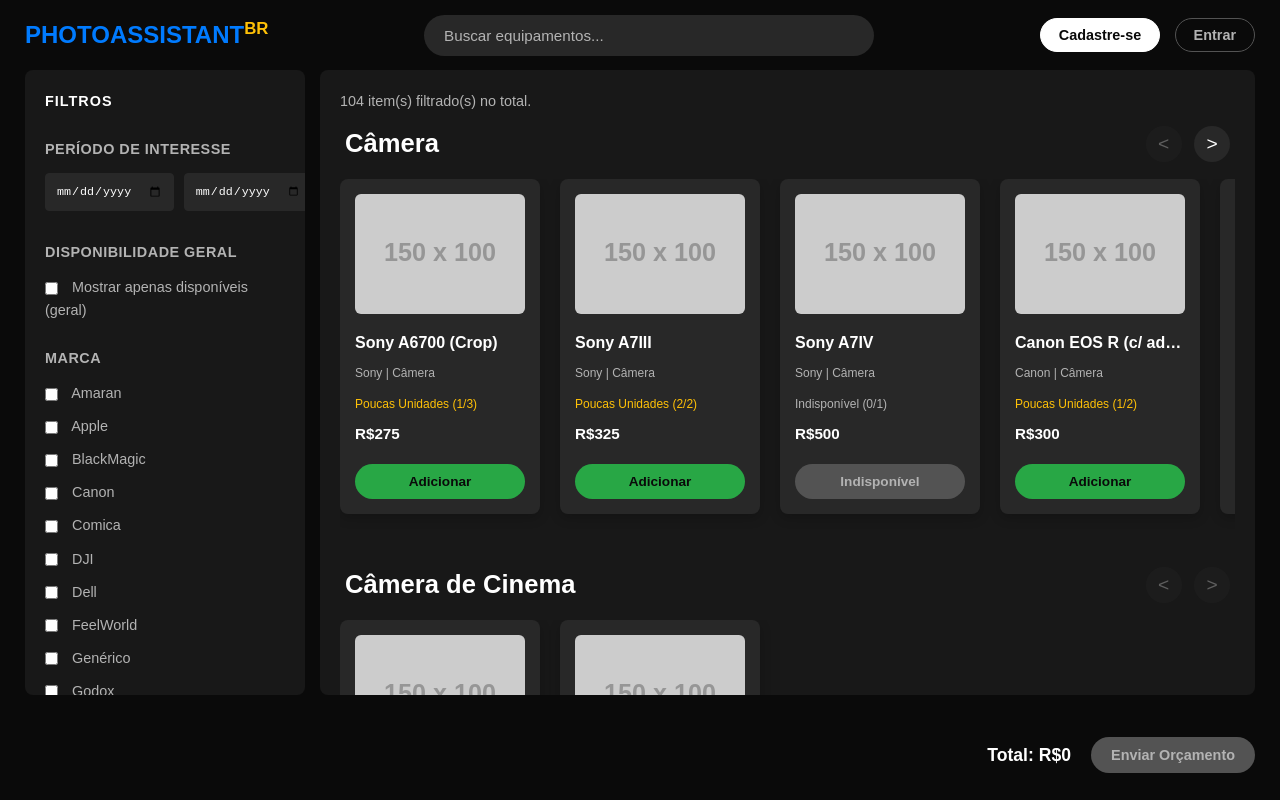
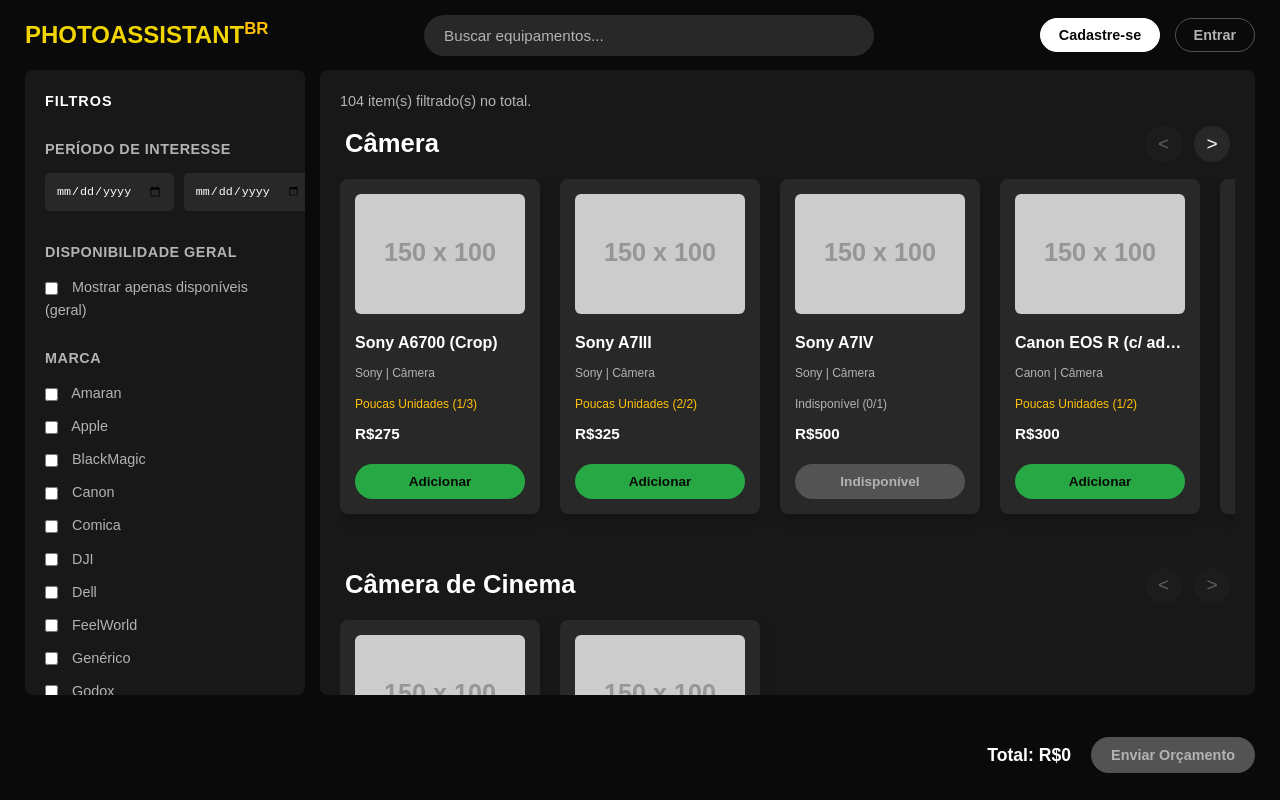
Before and after one commit to bolivaralencastro/photoassistantbr, a plain HTML site: page index.html in a window 1280 px wide. Drawn offline with Linux system fonts and the light colour scheme; placeholder pictures from the web are drawn by us.

Commit message:
cor primaria

```diff
--- a/style.css
+++ b/style.css
@@ -1,5 +1,5 @@
 :root {
-    --primary-color: #007bff;
+    --primary-color: #ffe100f1;
     --secondary-color: #28a745;
     --accent-color: #ffc107;
 
```
